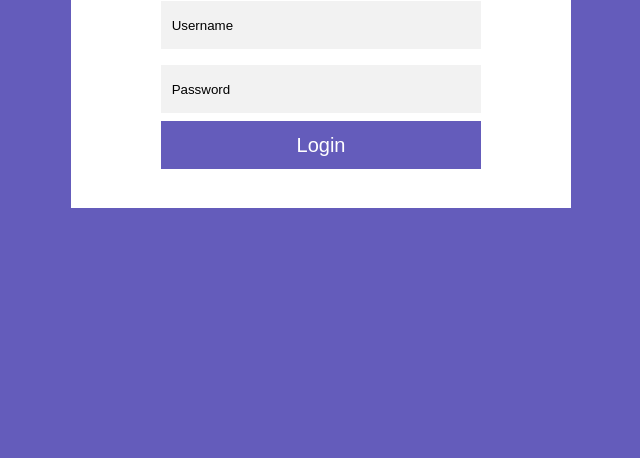
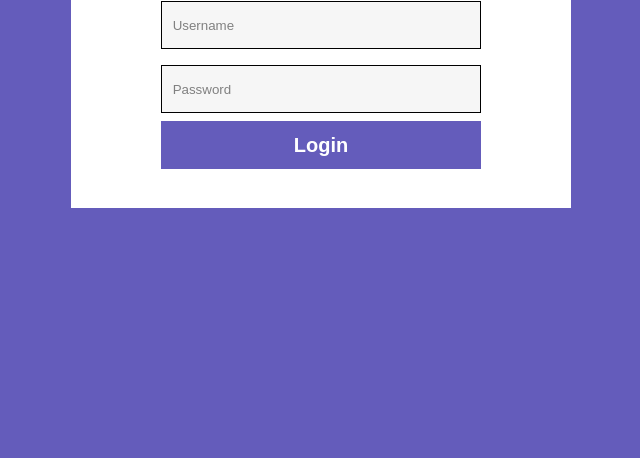
Before and after one commit to Fxanz/Tugas-login-form, a plain HTML site: page index.html in a window 1280 px wide. Shown: the part 342-800 px from the top of the page, without its empty margins (319-959 px from the left). Drawn offline with Linux system fonts and the light colour scheme; a web font is replaced by a local one.

Commit message:
Small Changes.

```diff
--- a/style.css
+++ b/style.css
@@ -21,8 +21,9 @@ body {
   align-items: center;
   flex-direction: column;
 }
-.container>h1{
+.container > h1 {
   margin-bottom: 0.5rem;
+  color: #645cbb;
 }
 main {
   display: flex;
@@ -32,37 +33,43 @@ main {
   width: 20rem;
   height: 3rem;
   border: none;
-  background-color: #f2f2f2;
+  background-color: #f6f6f6;
   margin: 0.5rem 0;
   padding: 0.8em;
   outline: none;
+  font-weight: 600;
+  border: 1px solid black;
 }
 .pass {
   width: 20rem;
   height: 3rem;
   border: none;
-  background-color: #f2f2f2;
+  background-color: #f6f6f6;
   margin: 0.5rem 0;
   padding: 0.8em;
   outline: none;
+  font-weight: 600;
+  border: 1px solid black;
 }
 .user::placeholder {
-  color: black;
+  color: gray;
+  font-weight: 400;
 }
 .pass::placeholder {
-  color: black;
+  font-weight: 100;
+  color: gray;
 }
 .button-container {
-  background-color: #645CBB;
+  background-color: #645cbb;
   cursor: pointer;
 }
 .button-container input {
   border: none;
   width: 20rem;
   height: 3rem;
-  background-color: #645CBB;
+  background-color: #645cbb;
   color: white;
   font-size: 20px;
-  font-weight: 500;
+  font-weight: 700;
   cursor: pointer;
 }
```
